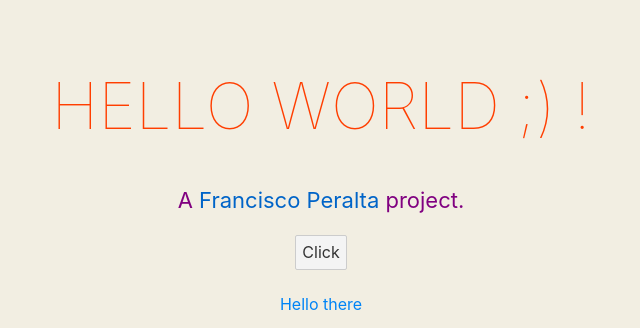
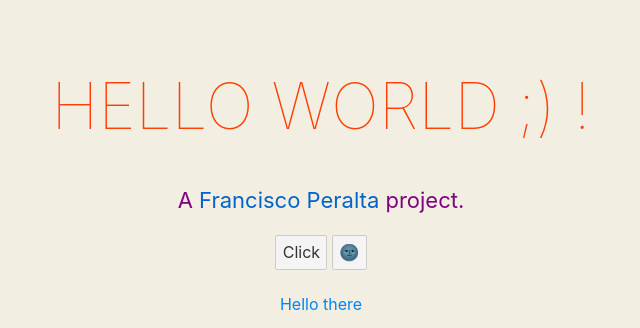
Before and after one commit to FranciscoPS/Svelte, a Svelte app: page / in a window 1280 px wide. Shown: the top 328 px of the page, without its empty margins (319-959 px from the left). Built offline with nearby package versions, Linux system fonts and the light colour scheme.

Commit message:
8. Condicionales

```diff
--- a/src/App.svelte
+++ b/src/App.svelte
@@ -36,7 +36,13 @@
   }
 
   :global(:root) {
-    --theme-color: purple;
+    --color-lightMode: purple;
+    --color-darkMode: #bfc2c7;
+  }
+
+  :global(body.dark-mode) {
+    color: #bfc2c7;
+    background-color: #1d3040;
   }
 
   /* End of Global Styles */
--- a/src/components/about.svelte
+++ b/src/components/about.svelte
@@ -1,25 +1,53 @@
 <script>
   const gitHubUrl = "https://github.com/FranciscoPS";
+  const styles = {
+    darkMode: false,
+  };
 
   let count = 0;
 
   function handleClick() {
     count += 1;
   }
+
+  function toggle() {
+    styles.darkMode = !styles.darkMode;
+
+    //Agregamos la clase dark-mode al body
+    window.document.body.classList.toggle("dark-mode");
+  }
 </script>
 
-<section>
+<div class={!styles.darkMode ? "text-darkMode" : "text-lightMode text-UpSize"}>
   <p>
     A <a href={gitHubUrl} target="_blank">Francisco Peralta</a> project.
   </p>
 
+  {#if styles.darkMode}
+    <span>Dark Mode Enabled!</span>
+    <!-- {:else} -->
+  {/if}
+
   <button on:click={handleClick}>Click {count === 0 ? "" : count}</button>
-</section>
+
+  <button on:click={toggle}> {styles.darkMode ? "🌞" : "🌚"}</button>
+</div>
 
 <style>
   p {
-    color: var(--theme-color);
-
     font-size: 22px;
   }
+
+  span {
+    display: block;
+
+    margin: 10px 0;
+  }
+
+  .text-darkMode {
+    color: var(--color-lightMode);
+  }
+  .text-lightMode {
+    color: var(--color-darkMode);
+  }
 </style>
```
